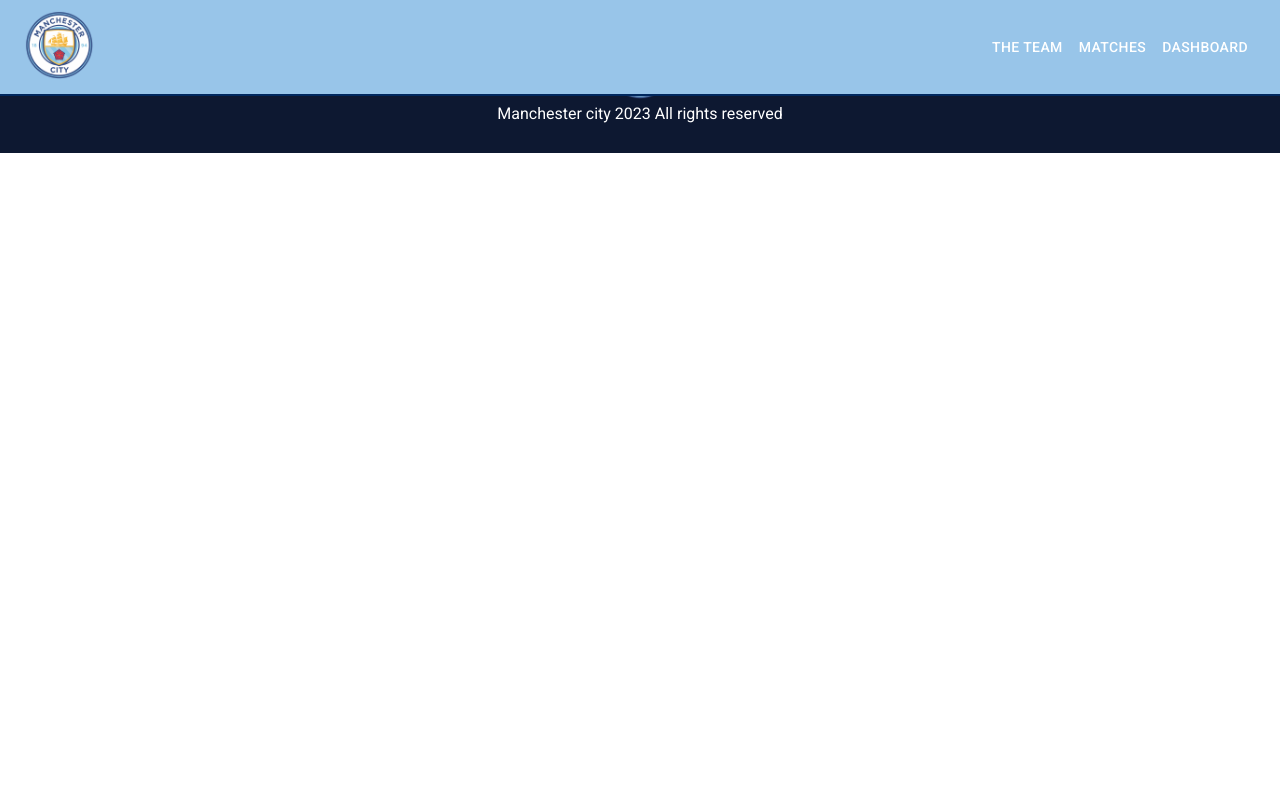
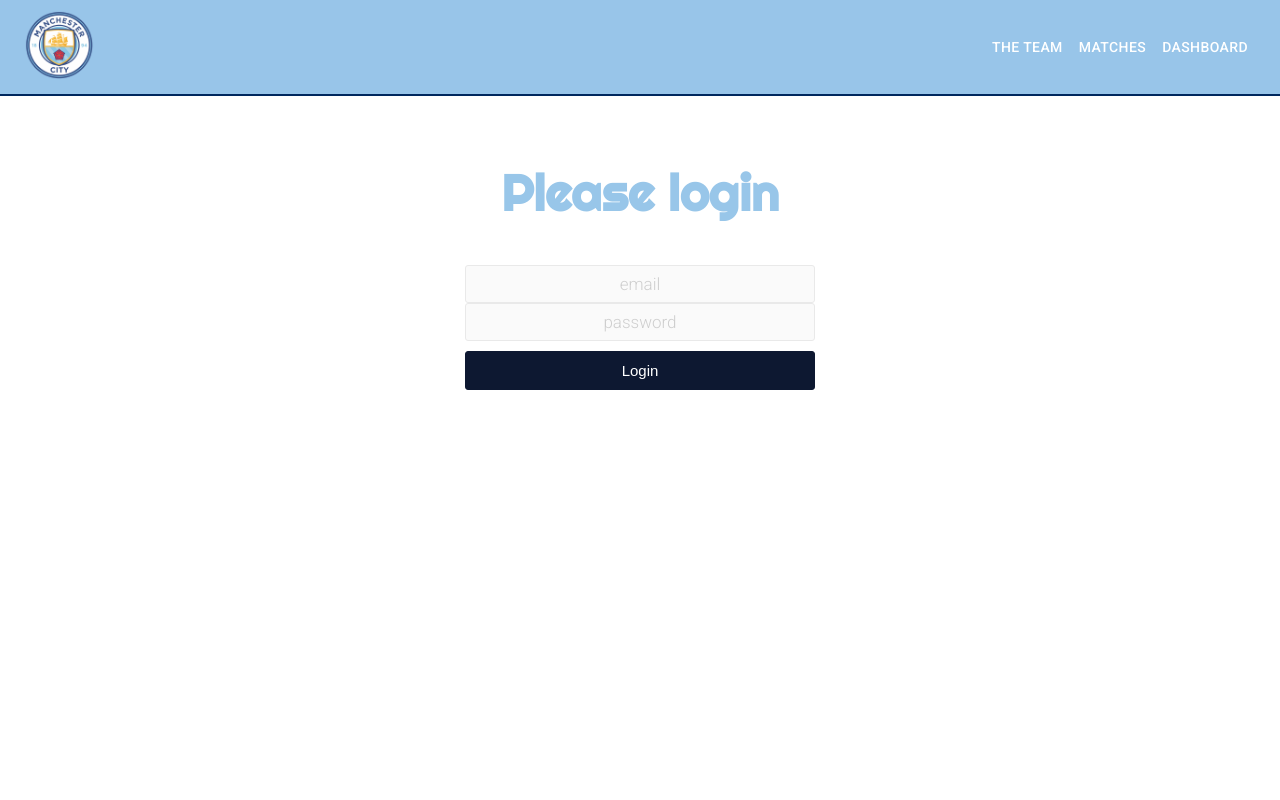
Before and after one commit to chaviduKW/m_city, a React (Vite) app: page /sign_in in a window 1280 px wide. Shown: the top 800 px of the page. Built offline with nearby package versions, Linux system fonts and the light colour scheme.

Commit message:
feat: signin form

```diff
--- /dev/null
+++ b/src/Components/Signin/index.tsx
@@ -0,0 +1,80 @@
+import { useState } from "react";
+
+import { CircularProgress } from '@mui/material';
+import { Redirect } from "react-router-dom";;
+
+import { useFormik } from "formik";;
+import * as Yup from 'yup';
+
+
+const SignIn = () => {
+
+    const[loading,setLoading] = useState(false)
+
+    const formik = useFormik({
+        initialValues: {
+            email: '',
+            password: ''
+        },
+        validationSchema: Yup.object({
+            email: Yup.string()
+                .email('incalid email address')
+                .required('email is required'),
+            password: Yup.string()
+                .required('password is required')
+        }),
+        onSubmit: (values) => {
+            setLoading(true)
+            console.log(values)
+        }
+    })
+
+    return (
+        <div className="container">
+            <div className="signin_wrapper" style={{ margin: '100px' }}>
+                <form onSubmit={formik.handleSubmit}>
+                    <h2>Please login</h2>
+                    <input
+                        name="email"
+                        placeholder="email"
+                        onChange={formik.handleChange}
+                        onBlur={formik.handleBlur}
+                        value={formik.values.email}
+                    />
+
+                    {formik.touched.email && formik.errors.email ?
+                        <div className="error_label">
+                            {formik.errors.email}
+                        </div> : null
+                    }
+                    <input
+                        name="password"
+                        placeholder="password"
+                        onChange={formik.handleChange}
+                        onBlur={formik.handleBlur}
+                        value={formik.values.password}
+                    />
+
+                    {formik.touched.password && formik.errors.password ?
+                        <div className="error_label">
+                            {formik.errors.password}
+                        </div> : null
+                    }
+
+                    {
+                        loading?
+                            <CircularProgress color="secondary" className="progress" />
+                        :
+                        <button type="submit" >Login</button>
+                    }
+
+
+
+                </form>
+
+            </div>
+        </div>
+    )
+}
+
+export default SignIn
--- a/src/routes.tsx
+++ b/src/routes.tsx
@@ -3,6 +3,7 @@
 import Header from './Components/Header_footer/Header';
 import Footer from './Components/Header_footer/Footer';
 import Home from './Components/Home';
+import SignIn from './Components/Signin'
 
 const Routes =()=> {
 
@@ -10,6 +11,7 @@
     <BrowserRouter>
     <Header/>
       <Switch>
+        <Route path="/sign_in" exact component={SignIn}/>
         <Route path="/" exact component={Home}/>
       </Switch>
     <Footer/>
```
